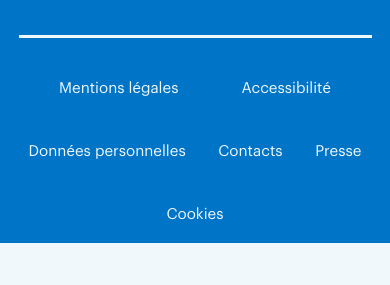
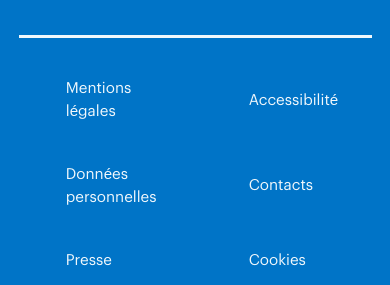
Before and after one commit to Toon-mo/Morieux_Tony_devoir_8_Devoir_Bilan_Trouve_ton_artisan, a React (Create React App) app: page /data in a window 390 px wide. Shown: the part 793-1078 px from the top of the page. Before the commit the page ends 1036 px from the top, so only its background shows below. Built offline with nearby package versions, Linux system fonts and the light colour scheme; no server answers.

Commit message:
Change the positioning of ULs in the footer

```diff
--- a/src/components/Footer.jsx
+++ b/src/components/Footer.jsx
@@ -34,7 +34,7 @@ const Footer = () => {
             <div className="separation mt-1"></div>
 
             <div className="container-fluid">
-              <ul className="list-unstyled d-flex flex-wrap justify-content-evenly listItem">
+              <ul className="list-unstyled justify-content-evenly listItem">
                 <li className="list-group-item mb-4">
                   <a
                     className="text-decoration-none text-white"
--- a/src/styles/components/_footer.scss
+++ b/src/styles/components/_footer.scss
@@ -79,6 +79,15 @@
   }
 }
 
+.container-right {
+  @media (max-width: 960px) {
+    width: auto !important;
+    min-width: 185px !important;
+    height: auto !important; // Hauteur adaptative
+    min-height: 177px !important;
+  }
+}
+
 // Ligne de séparation
 .separation {
   margin: auto !important;
@@ -108,14 +117,15 @@
       font-size: 1.1rem !important;
       font-weight: 300 !important;
       padding: 0.5rem !important; // Augmente la zone cliquable
+      @media (max-width: 830px) {
+        margin-left: 25%;
+        text-align: start;
+      }
 
       &:hover,
       &.active {
         font-weight: bold !important;
       }
-    }
-    @media (max-width: 1140px) {
-      text-align: start;
     }
   }
 
@@ -140,12 +150,3 @@
     }
   }
 }
-
-.container-right {
-  @media (max-width: 960px) {
-    width: auto !important;
-    min-width: 185px !important;
-    height: auto !important; // Hauteur adaptative
-    min-height: 177px !important;
-  }
-}
```
